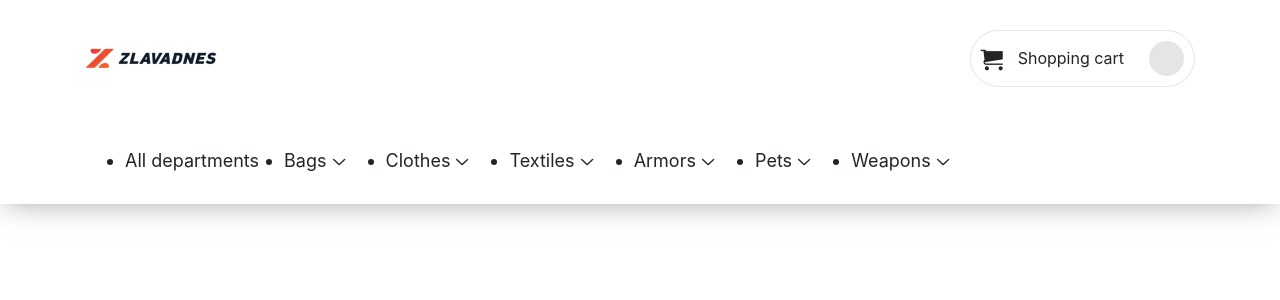
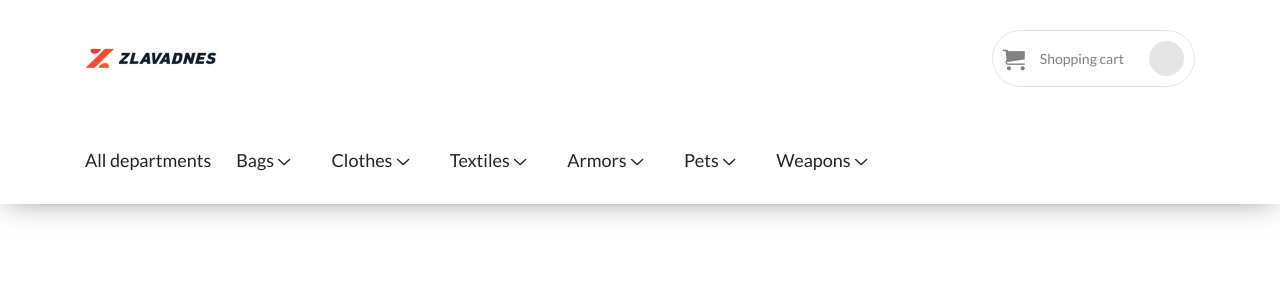
Before and after one commit to odyzeo/interview, a Vue app: page / in a window 1280 px wide. Shown: the top 300 px of the page. Built offline with nearby package versions, Linux system fonts and the light colour scheme.

Commit message:
[FIX] code refactor

```diff
--- a/src/App.vue
+++ b/src/App.vue
@@ -7,7 +7,6 @@
 <script>
   import 'normalize.css';
   import 'bootstrap/dist/css/bootstrap.css'
-  import 'bootstrap-vue/dist/bootstrap-vue.css'
 
   import MenuBox from './components/Menu.vue';
 
--- a/src/assets/less/page/page.less
+++ b/src/assets/less/page/page.less
@@ -1,4 +1,4 @@
-body.nimbus-is-editor {
+body {
   font-family: Lato;
 
   ul {
```
